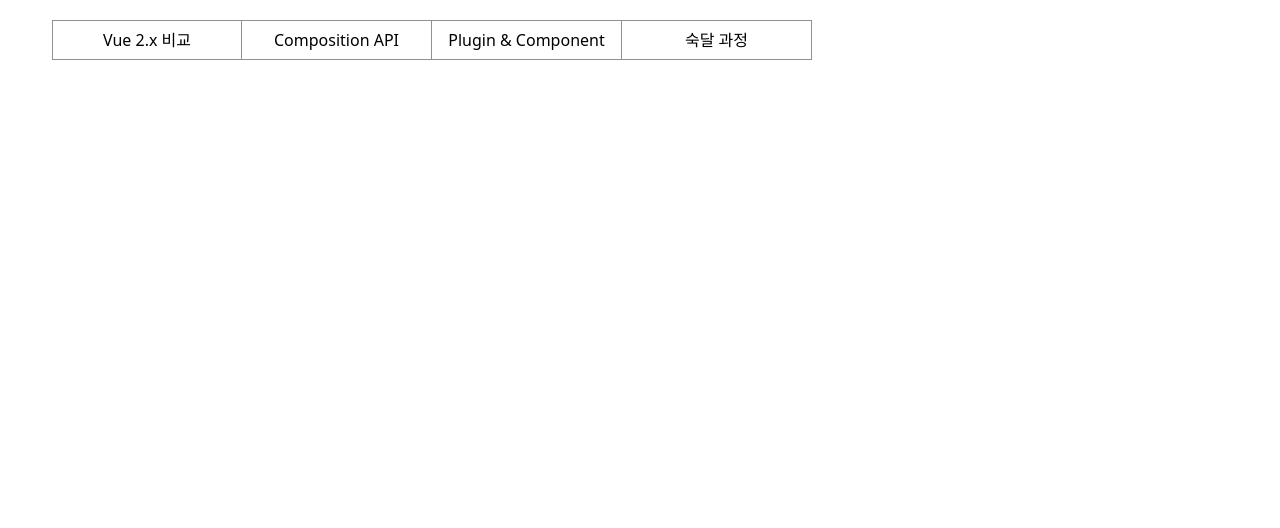
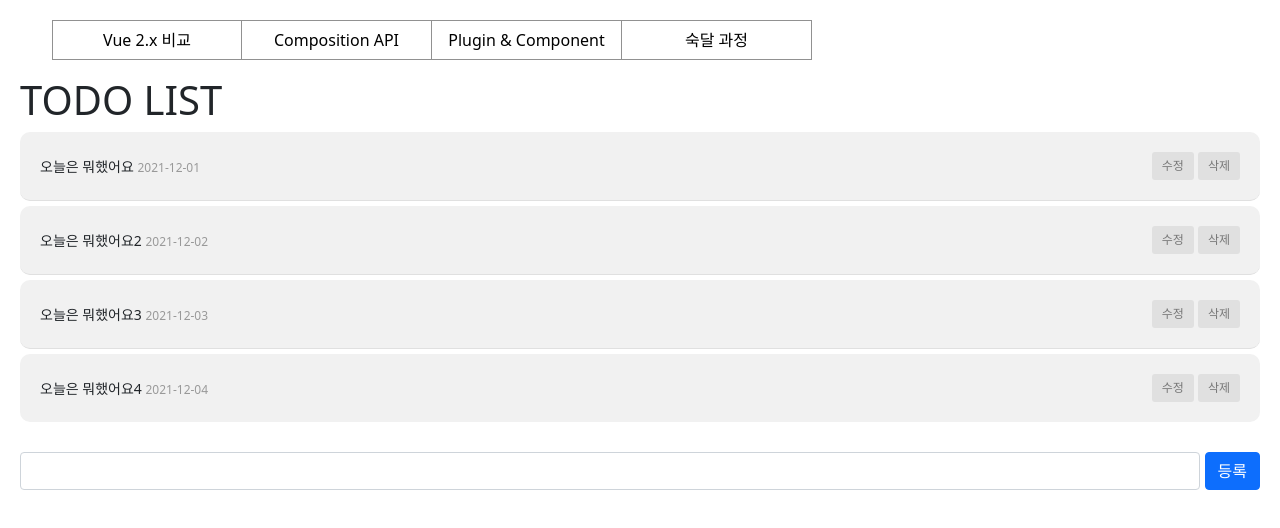
Before and after one commit to jujjh/vue3, a Vue app: page /ex/todo in a window 1280 px wide. Shown: the top 528 px of the page. Built offline with nearby package versions, Linux system fonts and the light colour scheme.

Commit message:
todo list board

```diff
--- a/src/router/index.js
+++ b/src/router/index.js
@@ -19,6 +19,10 @@
     {path: '/part4/transition', name: 'part4/transition', component: () => import('@/views/part4/transition')},
     {path: '/part4/gameLayout', name: 'part4/gameLayout', component: () => import('@/views/part4/gameLayout')},
     {path: '/part4/game',       name: 'part4/game', component: () => import('@/views/part4/game')},
+
+    {path: '/ex/todo',       name: 'ex/todo', component: () => import('@/views/ex/todo')},
+    {path: '/ex/board/list',       name: 'ex/board/list', component: () => import('@/views/ex/board/list')},
+    {path: '/ex/board/write',       name: 'ex/board/write', component: () => import('@/views/ex/board/write')},
 ]
 
 const router = createRouter({
--- /dev/null
+++ b/src/views/ex/board/list.vue
@@ -0,0 +1,154 @@
+<template>
+  <h1>게시판</h1>
+  <div class="boardWrap">
+    <div class="boardTop">
+
+      <p>total {{cache.length}}</p>
+      <select v-model="listCunt">
+        <option value="2" selected> 2개씩 보기</option>
+        <option value="1"> 1개씩 보기</option>
+        <option value="3"> 3개씩 보기</option>
+      </select>
+    </div>
+    <div>
+      <table class="table">
+        <colgroup>
+          <col width="70">
+          <col width="">
+          <col width="120">
+          <col width="120">
+        </colgroup>
+        <thead>
+          <tr>
+            <th>번호</th>
+            <th>제목</th>
+            <th>작성자</th>
+            <th>등록일</th>
+          </tr>
+        </thead>
+        <tbody>
+          <template v-if="list.length > 0">
+          <tr v-for="(item, idx) in list" :key="`list-${idx}`">
+            <td>{{item.idx}}</td>
+            <td>{{item.title}}</td>
+            <td>{{item.userName}}</td>
+            <td>{{item.regDate.substr(0,10)}}</td>
+          </tr>
+          </template>
+        </tbody>
+      </table>
+    </div>
+    <ul class="pagination">
+      <li class="page-item"><a class="page-link" href="#" @click.prevent="pageArrow('first')">First</a></li>
+      <li class="page-item"><a class="page-link" href="#" @click.prevent="pageArrow('prev')">Previous</a></li>
+      <template v-for="(item, index) in totalPage" :key="`list-${index}`">
+        <li class="page-item" :class="{'active' : index+1 == currentPage}"><a class="page-link" href="#" @click.prevent="page(index + 1)">{{index+1}}</a></li>
+      </template>
+      <li class="page-item"><a class="page-link" href="#" @click.prevent="pageArrow('next')">Next</a></li>
+      <li class="page-item"><a class="page-link" href="#" @click.prevent="pageArrow('last')">Last</a></li>
+    </ul>
+    <div>
+      <a href="#" @click.prevent="write" class="btn btn-sm btn-primary">작성</a>
+    </div>
+
+  </div>
+</template>
+
+<script setup>
+import router from '@/router'
+import axios from 'axios'
+import {ref, watch} from 'vue'
+
+
+const write = () => {
+  router.push('/ex/board/write')
+}
+
+const list = ref([])
+const cache = ref([])
+let currentPage = ref(1)
+
+const listCunt = ref('2') // 한 페이지에 노출될 게시글 개수
+
+const totalPage = ref()
+let cachePage = 0;
+
+
+// 페이징
+const paging =() => {
+  if(cache.value.length % listCunt.value == 0 ){
+    cachePage = cache.value.length / listCunt.value
+  } else{
+    cachePage =  parseInt(cache.value.length / listCunt.value) + 1
+  }
+
+  if(cachePage > 10){
+    totalPage.value = 10;
+  } else{
+    totalPage.value = cachePage
+  }
+}
+
+
+const getList = () =>{
+
+  axios.post('https://studyapi.programrush.co.kr/study/getBoardList')
+  .then(res => {
+
+    const json = res.data
+    if(json.result == "success"){
+      cache.value = json.data
+    }
+    list.value = []
+
+    let listIdx = (listCunt.value * (currentPage.value -1));
+    for(let i= 0; i < listCunt.value; i++ ){
+      if(cache.value.length > listIdx) {
+        list.value.push(cache.value[listIdx])
+        listIdx ++;
+      }
+    }
+
+    paging()
+
+  })
+}
+
+getList()
+
+//페이지 번호 클릭시
+const page = (e) =>{
+  currentPage.value = e
+  getList()
+}
+
+//리스트 갯수 수정시
+watch(listCunt,(a, b)  =>{
+  currentPage.value = 1
+  getList()
+})
+
+//페이지 처음/끝/이전/다음 버튼 클릭시
+const pageArrow = (e) => {
+  let movePage = currentPage.value
+
+  if(e == 'first'){
+    page(1)
+  } else if(e == 'last'){
+    page(cachePage)
+  } else if(e == 'prev'){
+    currentPage.value == 1 ? movePage = 1 : movePage --
+    page(movePage)
+  } else{
+    currentPage.value == cachePage ? movePage = cachePage : movePage ++
+    page(movePage)
+  }
+}
+
+</script>
+
+<style scoped>
+.boardWrap {width:80%;}
+.boardTop {display:flex; justify-content: space-between; align-items: center; margin-bottom:20px;}
+.pagination {text-align:center}
+</style>
--- /dev/null
+++ b/src/views/ex/board/write.vue
@@ -0,0 +1,104 @@
+<template>
+  <h1>게시판 작성</h1>
+
+  <div class="wrap">
+    <table>
+      <tbody>
+        <tr>
+          <th>제목</th>
+          <td><input type="text" placeholder="제목" v-model="title" ref="titleRef" /></td>
+        </tr>
+        <tr>
+          <th>작성자</th>
+          <td><input type="text" placeholder="작성자" v-model="userName" ref="userNameRef" /></td>
+        </tr>
+        <tr>
+          <th>비밀번호</th>
+          <td><input type="password" v-model="pwd" ref="pwdRef" /></td>
+        </tr>
+        <tr>
+          <th>내용</th>
+          <td><textarea placeholder="내용을 입력해주세요" v-model="content" ref="contentRef" /></td>
+        </tr>
+      </tbody>
+    </table>
+  </div>
+  <div>
+    <a href="#" class="btn btn-sm btn-secondary" @click.prevent="cancel">취소</a>
+    <a href="#" class="btn btn-sm btn-primary" @click.prevent="regist">등록</a>
+  </div>
+
+</template>
+
+<script setup>
+import router from '@/router'
+import {ref} from 'vue'
+import axios from 'axios'
+
+let title = ref('')
+let userName = ref('')
+let pwd = ref('')
+let content = ref('')
+const titleRef = ref()
+const userNameRef = ref()
+const pwdRef = ref()
+const contentRef = ref()
+
+const cancel = () =>{
+  router.push('/ex/board/list');
+
+}
+
+const regist = () =>{
+  if(!title.value ) {
+    alert('제목입력 입력해주세요')
+    titleRef.value.focus()
+    return
+  }
+
+  if(!userName.value ) {
+    alert('작성자 입력해주세요')
+    userNameRef.value.focus()
+    return
+  }
+
+  if(pwd.value.length > 8 ) {
+    alert('비밀번호는 8자리 이상 입력해주세요')
+    pwdRef.value.focus()
+    return
+  }
+
+  if(!content.value ) {
+    alert('내용 입력해주세요')
+    contentRef.value.focus()
+    return
+  }
+
+  const form = new FormData()
+
+  form.append('title', title.value)
+  form.append('userName', userName.value)
+  form.append('pwd', pwd.value)
+  form.append('content', content.value)
+
+  axios.post('https://studyapi.programrush.co.kr/study/setBoardWrite', form)
+  .then(res => {
+    console.log(res.data)
+    const json = res.data
+
+    if( json.result == 'success') {
+      alert('저장')
+      router.push('/ex/board/list');
+    } else{
+      console.log(res.data)
+
+    }
+  })
+
+}
+
+</script>
+
+<style scoped>
+
+</style>
--- /dev/null
+++ b/src/views/ex/todo.vue
@@ -0,0 +1,110 @@
+<template>
+  <h1>TODO LIST</h1>
+  <div class="todo_list_wrap">
+    <transition-group :name="listTransition">
+    <template v-for="(item, index) in list"   >
+    <div class="list_item" v-if="item.state" :key="`list-${item.idx}`">
+      <div class="text">
+        {{item.text}}
+        <span>{{item.date}}</span>
+      </div>
+      <div class="btn_wrap">
+        <a href="#" @click.prevent="edit(index)">수정</a>
+        &nbsp;
+        <a href="#" @click.prevent="remove(index)">삭제</a>
+      </div>
+    </div>
+    </template>
+    </transition-group>
+  </div>
+
+  <div class="todo_input">
+    <input type="text" class="form-control" v-model="content" @keydown.enter="regist">
+    <a href="#" class="btn btn-small btn-primary" @click.prevent="regist">{{btnName}}</a>
+  </div>
+</template>
+<script setup>
+import { ref, reactive, computed } from 'vue'
+
+const list = ref([
+  {
+      idx:1,
+      text:'오늘은 뭐했어요',
+      state:true,
+      date:'2021-12-01',
+  },{
+      idx:2,
+      text:'오늘은 뭐했어요2',
+      state:true,
+      date:'2021-12-02',
+  },{
+      idx:3,
+      text:'오늘은 뭐했어요3',
+      state:true,
+      date:'2021-12-03',
+  },{
+      idx:4,
+      text:'오늘은 뭐했어요4',
+      state:true,
+      date:'2021-12-04',
+  },
+
+])
+const content = ref('');
+let editMode = ref(false)
+let btnName = computed(()=> editMode.value ? '수정' : '등록')
+let changeIndex = -1
+let listTransition = ref('listIn')
+
+const regist = (evt) => {
+  const objDate = new Date()
+  const date = `${objDate.getFullYear()}-${objDate.getMonth() + 1}-${objDate.getDate()}`
+
+  if(editMode.value){
+    list.value[changeIndex].text = content.value
+    editMode.value = false
+  } else{
+
+  listTransition.value = 'listIn'
+    list.value.push({
+      text:content.value,
+      idx:list.length +1,
+      state:true,
+      date,
+    })
+  }
+  content.value= ''
+}
+
+const remove = (index) => {
+  //list.value.splice(index, 1)
+  list.value[index].state = false
+  listTransition.value = 'listOut'
+
+}
+
+const edit = (index) => {
+  editMode.value = true
+  content.value = list.value[index].text
+  changeIndex = index
+}
+</script>
+
+<style scoped>
+.todo_list_wrap {display:block;margin-bottom: 30px; }
+.todo_list_wrap .list_item { padding:20px; margin-bottom: 5px; background:#f1f1f1; border-radius: 10px; display:flex; align-items: center; justify-content: space-between; border-bottom:1px solid #e0e0e0;}
+.todo_list_wrap .list_item:last-child {border-bottom:0px solid #eee;}
+.todo_list_wrap .list_item .text {font-size:14px;}
+.todo_list_wrap .list_item .text span {font-size:12px; color:#999}
+.todo_list_wrap .list_item .btn_wrap {display:flex; justify-content: space-between; }
+.todo_list_wrap .list_item .btn_wrap a {font-size:12px; text-decoration: none; color:#777; background: #e0e0e0; display: block; padding:5px 10px; border-radius: 3px;}
+
+.todo_input {display:flex; justify-content: space-between; }
+.todo_input .form-control[type="text"] {width:calc(100% - 60px); }
+
+.listIn-enter-from, .listIn-leave-to{transform: translateY(20px); opacity: 0;}
+.listIn-enter-active, .listIn-leave-active{transition: all .2s}
+
+.listout-enter-from, .listOut-leave-to{transform: translateX(100%); opacity: 0;}
+.listout-enter-active, .listOut-leave-active{transition: all .5s}
+</style>
--- a/src/views/part0/index.vue
+++ b/src/views/part0/index.vue
@@ -92,7 +92,7 @@
         calcNum.value = Number(calcNum.value) / Number(calcNum2.value);
     }
     calcMemoListText.value += calcNum2.value + '=';
-    calcMemoList.values.push({text: calcMemoListText.value, result: calcNum.value})
+    //calcMemoList.values.push({text: calcMemoListText.value, result: calcNum.value})
     calcNum2.value = 0;
     calcBtn = false;
     calcBtnVal = ''
@@ -128,7 +128,7 @@
 
 <style>
 .layout {display:flex;}
-.calc {background: #eee; padding:20px; width:270px; border-radius: 20px;}
+.calc {background: rgb(243, 243, 243); padding:20px; width:270px; border-radius: 20px; position:relative; z-index: 10;}
 .calc .input {width:100%; padding:0 5px; margin-bottom:5px;
 border-radius: 5px; text-align: right; line-height: 2.3; color:#888; font-size:25px; font-weight: bold;  height:70px;}
 .calc .input .small {font-size:17px; line-height: 1; font-weight: normal; height:20px;}
```
Also changed, not shown: 2 other files (tests, documents, lock files or other folders).
